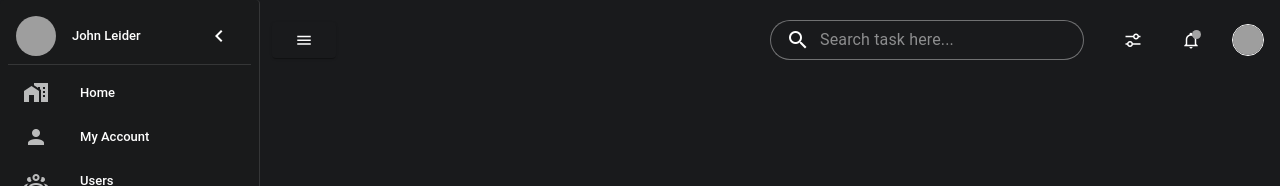
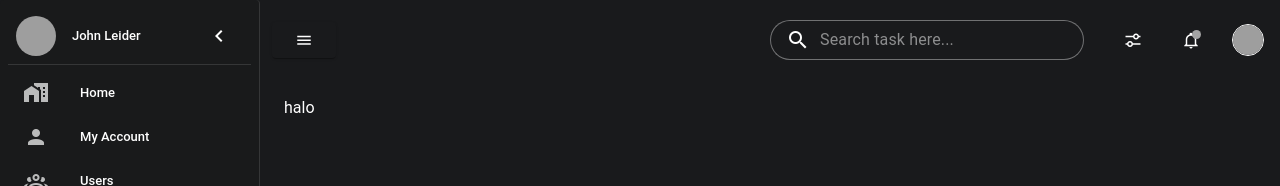
Before and after one commit to BagasKelana/nuxt-exercise, a Nuxt app: page / in a window 1280 px wide. Shown: the top 186 px of the page. Built offline with nearby package versions, Linux system fonts and the light colour scheme; grey boxes are pictures that could not be loaded.

Commit message:
feat(route) : home route

```diff
--- /dev/null
+++ b/pages/index.vue
@@ -0,0 +1,9 @@
+<template>
+  <v-container>
+    <div class="mx-2">halo</div>
+  </v-container>
+</template>
+
+<script></script>
+
+<style scoped></style>
```
